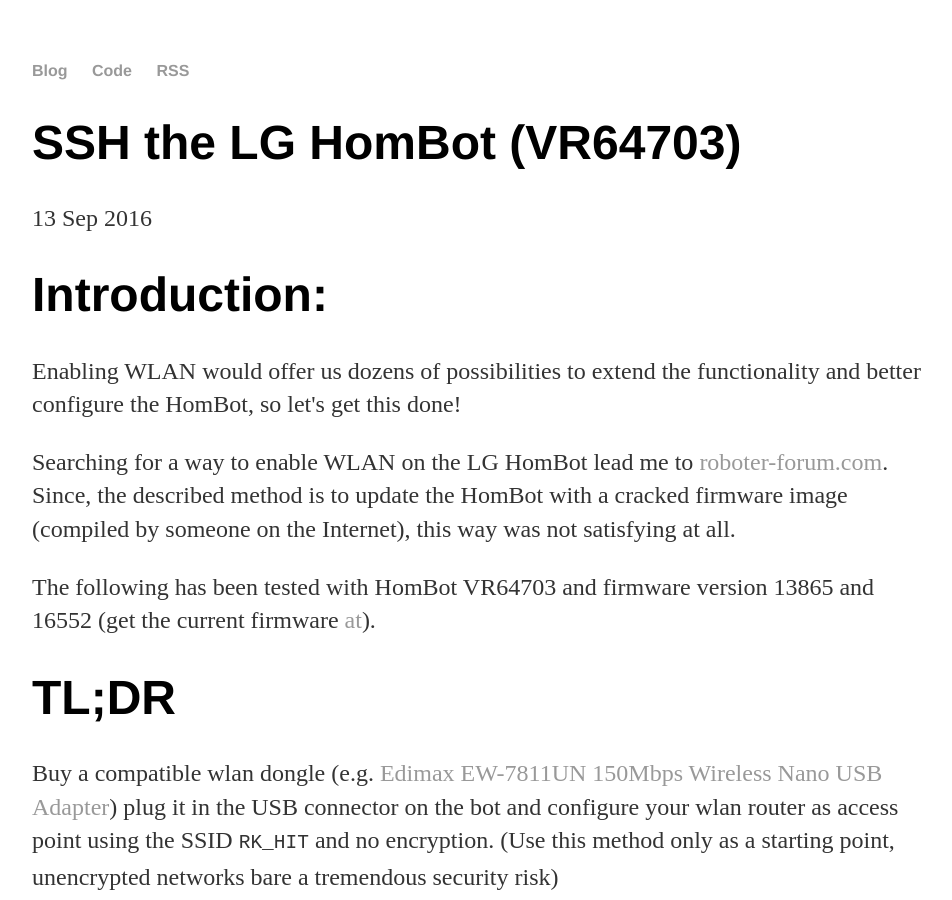
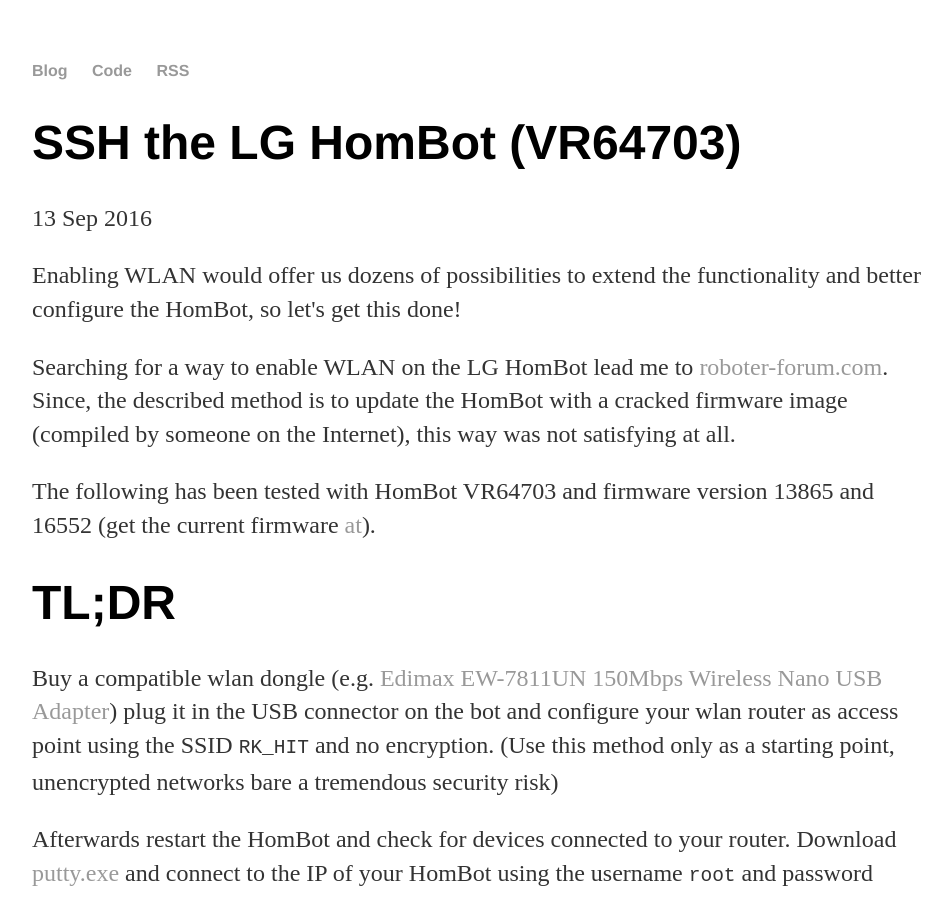
Before and after one commit to pocketbroadcast/pocketbroadcast.github.io, a Jekyll site: the page built from _posts/2016-09-13-SSH-the-LG-HomBot-VR64703.md, in a window 1280 px wide and 900 px high. Shown: the whole window, without its empty margins (160-1112 px from the left). Built offline with Jekyll 4.4.1, drawn with Linux system fonts in a browser that asks for light colours; comment, search, counter and statistics services are not loaded.

Commit message:
Removed header for introduction in SSH-the-LG-HomBot-VR64703 post

```diff
--- a/_posts/2016-09-13-SSH-the-LG-HomBot-VR64703.md
+++ b/_posts/2016-09-13-SSH-the-LG-HomBot-VR64703.md
@@ -3,8 +3,6 @@
 title: "SSH the LG HomBot (VR64703)"
 date: 2016-09-13
 ---
-
-# Introduction:
 
 Enabling WLAN would offer us dozens of possibilities to extend the functionality and better configure the HomBot, so let\'s get this done!
 
```
